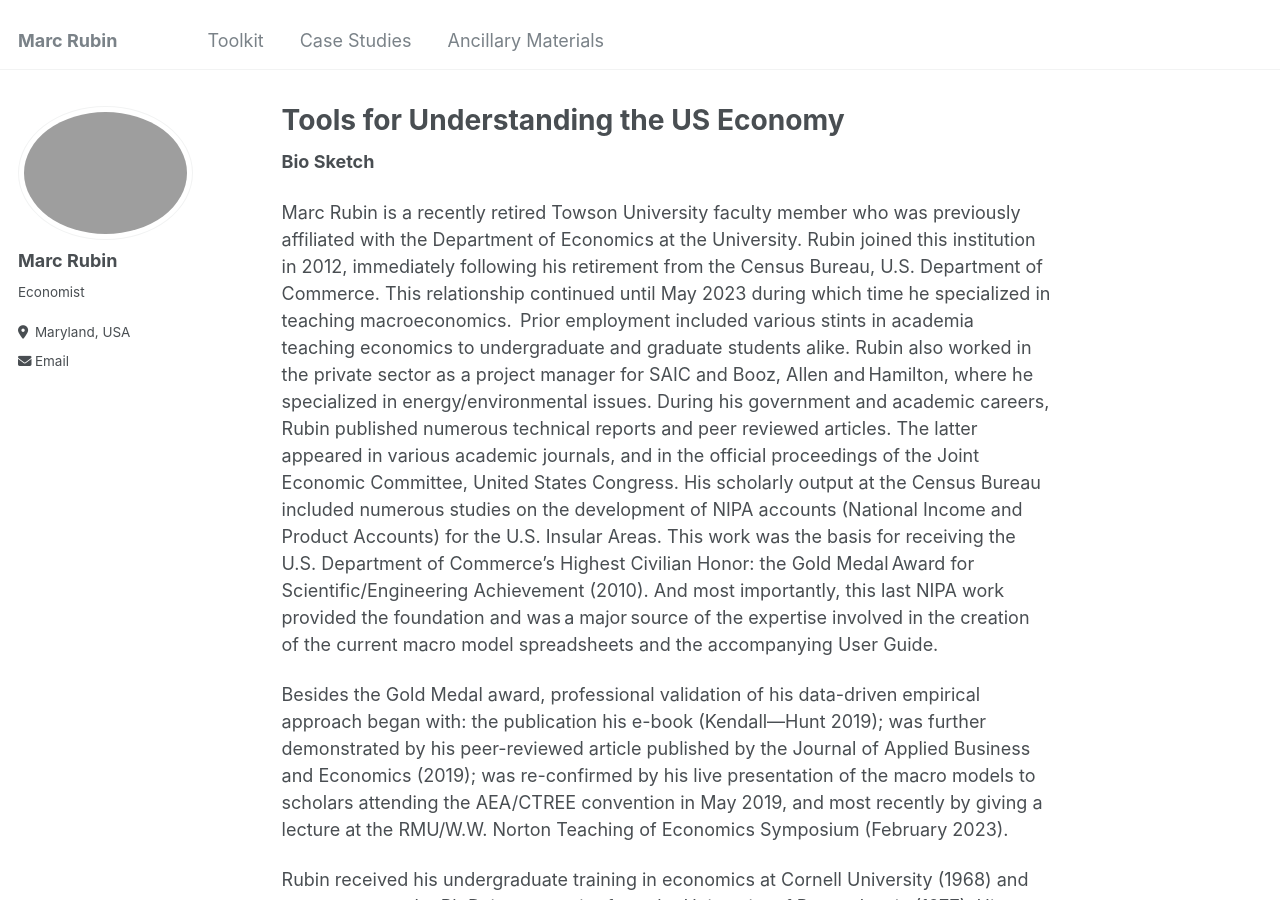
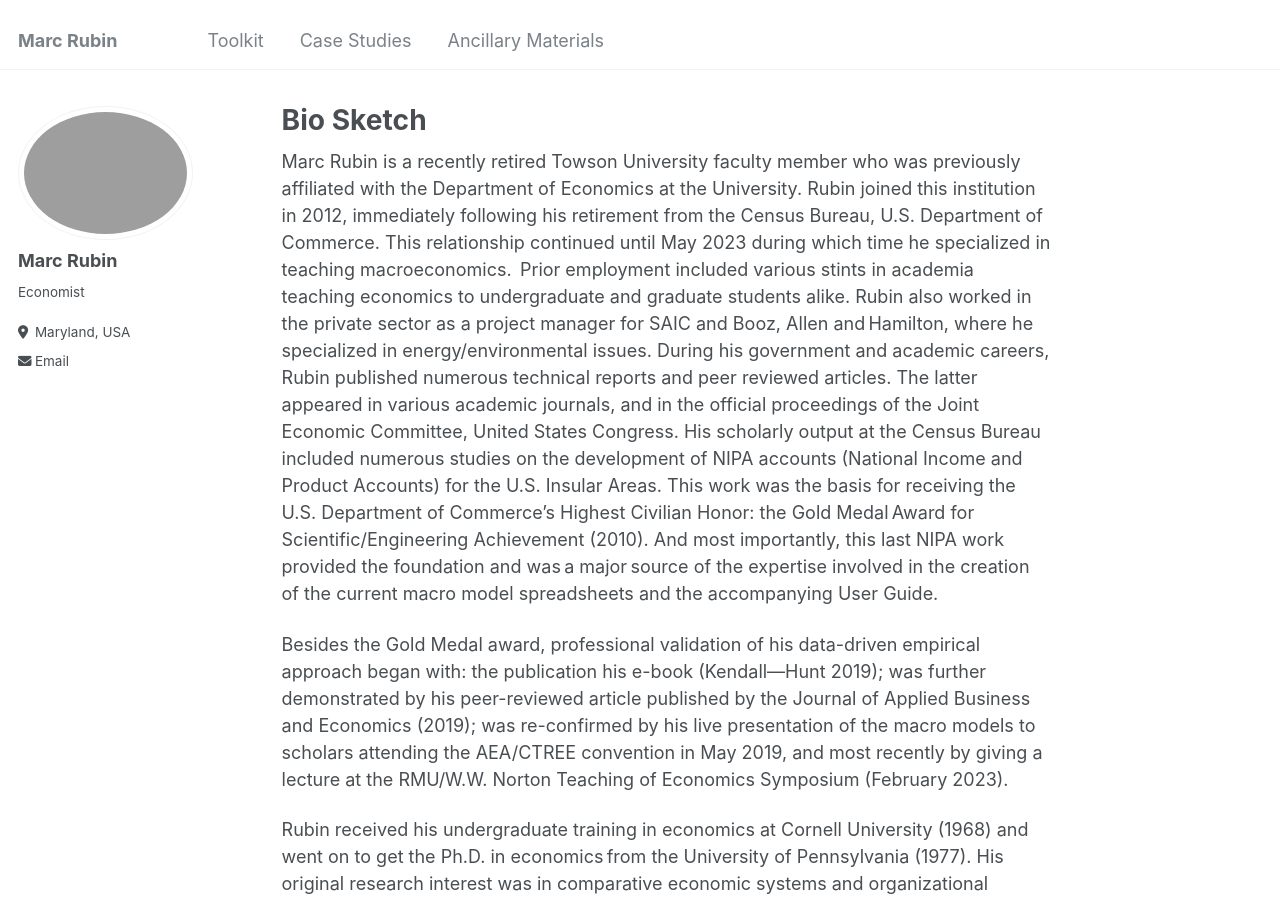
Before and after one commit to marc-rubin/marc-rubin.github.io, a Jekyll site: the page built from _pages/about.md, in a window 1280 px wide and 900 px high. Built offline with Jekyll 4.4.1, drawn with Linux system fonts in a browser that asks for light colours.

Commit message:
Update about.md

```diff
--- a/_pages/about.md
+++ b/_pages/about.md
@@ -1,14 +1,11 @@
 ---
 permalink: /
-title: "Tools for Understanding the US Economy"
+title: "Bio Sketch"
 author_profile: true
 redirect_from:
   - /about/
   - /about.html
 ---
-
-<b>Bio Sketch</b>
-
 <p>Marc Rubin is a recently retired Towson University faculty member who was previously affiliated with the Department of Economics at the University. Rubin joined this institution in 2012, immediately following his retirement from the Census Bureau, U.S. Department of Commerce. This relationship continued until May 2023 during which time he specialized in teaching macroeconomics.  Prior employment included various stints in academia teaching economics to undergraduate and graduate students alike. Rubin also worked in the private sector as a project manager for SAIC and Booz, Allen and Hamilton, where he specialized in energy/environmental issues. During his government and academic careers, Rubin published numerous technical reports and peer reviewed articles. The latter appeared in various academic journals, and in the official proceedings of the Joint Economic Committee, United States Congress. His scholarly output at the Census Bureau included numerous studies on the development of NIPA accounts (National Income and Product Accounts) for the U.S. Insular Areas. This work was the basis for receiving the U.S. Department of Commerce’s Highest Civilian Honor: the Gold Medal Award for Scientific/Engineering Achievement (2010). And most importantly, this last NIPA work provided the foundation and was a major source of the expertise involved in the creation of the current macro model spreadsheets and the accompanying User Guide.</p>
 
 <p>Besides the Gold Medal award, professional validation of his data-driven empirical approach began with: the publication his  e-book (Kendall—Hunt 2019); was further demonstrated by his peer-reviewed article published by the Journal of Applied Business and Economics (2019); was re-confirmed by his live presentation of the macro models to scholars attending the AEA/CTREE convention in May 2019, and most recently by giving a lecture at the RMU/W.W. Norton Teaching of Economics Symposium (February 2023).</p>
```
